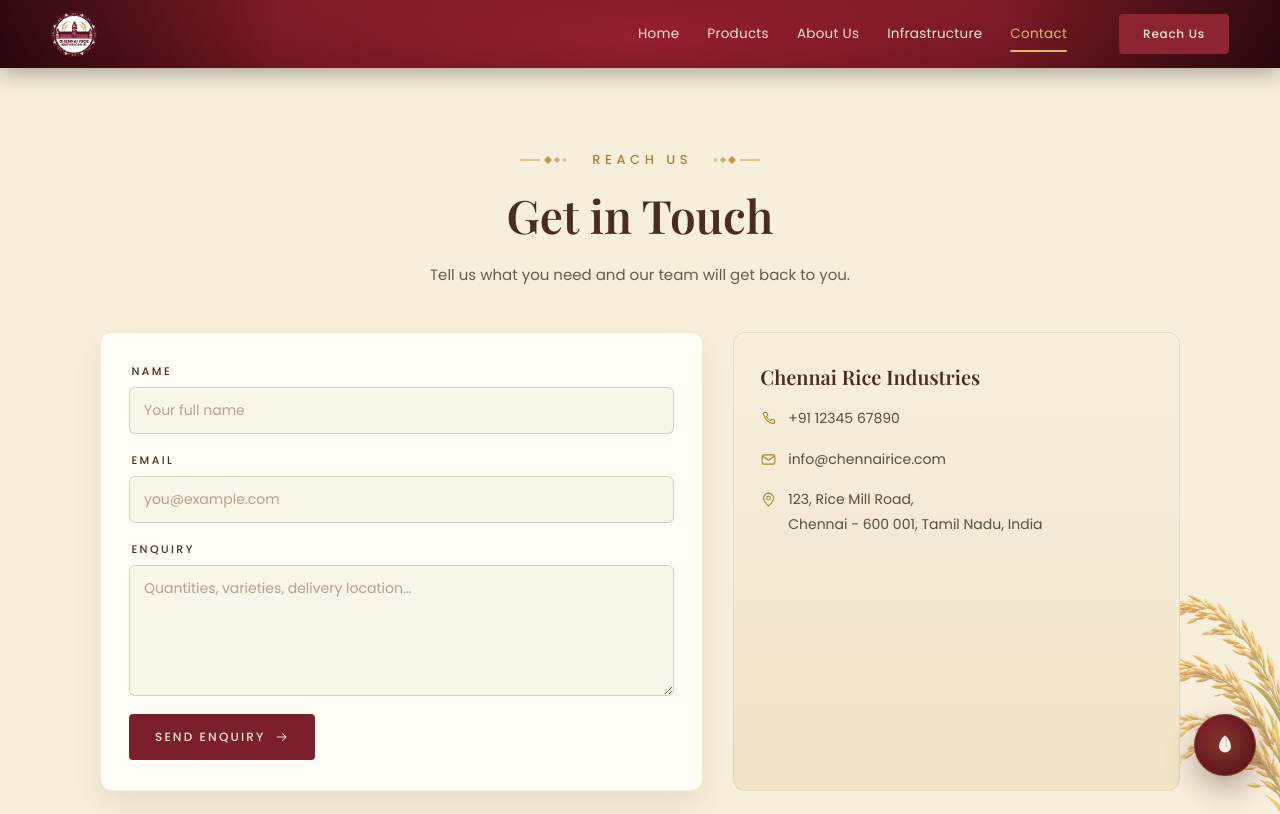
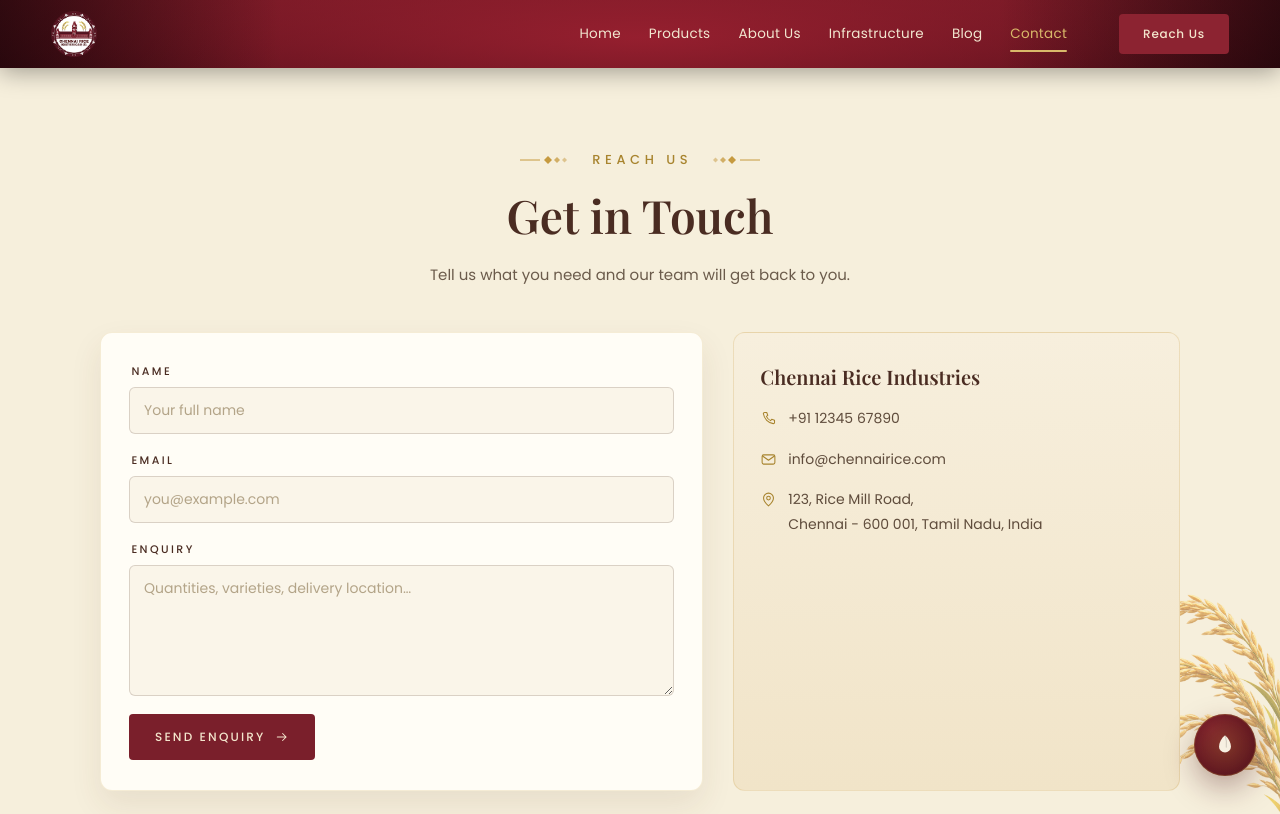
Before and after one commit to ashley-1318/chennai-rice-website, a React (Vite) app: page /contact in a window 1280 px wide. Shown: the top 814 px of the page. Built offline with nearby package versions, Linux system fonts and the light colour scheme; a web font is replaced by a local one.

Commit message:
Add Blog link to main navigation

```diff
--- a/src/data/content.js
+++ b/src/data/content.js
@@ -22,6 +22,7 @@ export const NAV_LINKS = [
   { label: 'Products', to: '/products' },
   { label: 'About Us', to: '/about' },
   { label: 'Infrastructure', to: '/infrastructure' },
+  { label: 'Blog', to: '/blog' },
   { label: 'Contact', to: '/contact' },
 ]
 
```
